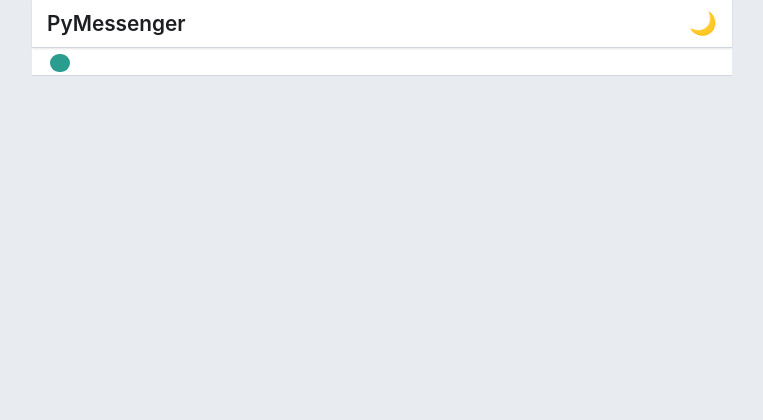
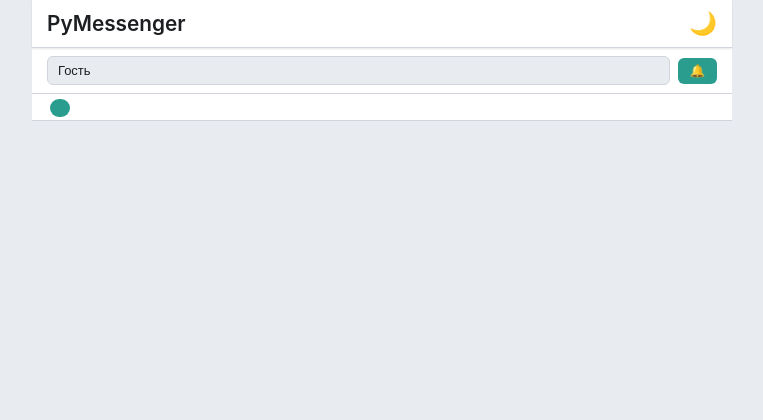
Before and after one commit to magapochta12-star/server, a Flask app: page / in a window 1280 px wide. Shown: the top 420 px of the page, without its empty margins (258-1021 px from the left). Run offline with Flask 3, Linux system fonts and the light colour scheme; some libraries are stand-ins or nearby versions.

Commit message:
Update index.html
исправил недочеты в интерфейсе

```diff
--- a/templates/index.html
+++ b/templates/index.html
@@ -19,17 +19,18 @@
             --radius: 12px;
             --transition: 0.2s ease;
         }
+        /* Настоящая тёмная тема (тёмно-серая, не синяя) */
         .dark-theme {
-            --bg: #1a1a2e;
-            --surface: #16213e;
-            --primary: #0f3460;
-            --primary-text: #e0e0e0;
+            --bg: #1f1f1f;
+            --surface: #2c2c2c;
+            --primary: #4a9e8f;
+            --primary-text: #ffffff;
             --text: #e0e0e0;
             --secondary-text: #a0a0a0;
-            --border: #2a2a4a;
+            --border: #3a3a3a;
             --my-msg: #2a5a4a;
-            --other-msg: #1e2a3a;
-            --shadow: 0 1px 4px rgba(0,0,0,0.4);
+            --other-msg: #2c2c2c;
+            --shadow: 0 1px 4px rgba(0,0,0,0.5);
         }
         * { box-sizing: border-box; margin: 0; padding: 0; }
         body {
@@ -66,7 +67,54 @@
             cursor: pointer;
             color: var(--text);
         }
-        /* Основная область чата */
+        /* Строка с именем и кнопкой уведомлений */
+        .user-settings {
+            display: flex;
+            align-items: center;
+            gap: 8px;
+            padding: 8px 15px;
+            background: var(--surface);
+            border-bottom: 1px solid var(--border);
+            font-size: 0.9em;
+        }
+        .user-settings input {
+            flex: 1;
+            padding: 6px 10px;
+            border: 1px solid var(--border);
+            border-radius: 6px;
+            background: var(--bg);
+            color: var(--text);
+            font-size: 0.9em;
+            outline: none;
+        }
+        .user-settings button {
+            background: var(--primary);
+            color: var(--primary-text);
+            border: none;
+            border-radius: 6px;
+            padding: 6px 12px;
+            cursor: pointer;
+            font-size: 0.85em;
+            white-space: nowrap;
+        }
+        /* Онлайн */
+        #user-list {
+            font-size: 0.85em;
+            padding: 5px 15px;
+            background: var(--surface);
+            border-bottom: 1px solid var(--border);
+            white-space: nowrap;
+            overflow-x: auto;
+        }
+        #user-list span {
+            background: var(--primary);
+            color: var(--primary-text);
+            padding: 2px 10px;
+            border-radius: 15px;
+            margin: 0 3px;
+            font-size: 0.8em;
+        }
+        /* Чат */
         .chat-container {
             flex: 1;
             overflow-y: auto;
@@ -77,7 +125,6 @@
             background: var(--bg);
             scroll-behavior: smooth;
         }
-        /* Сообщения */
         .message {
             display: flex;
             flex-direction: column;
@@ -127,7 +174,6 @@
             from { opacity: 0; transform: translateY(10px); }
             to { opacity: 1; transform: translateY(0); }
         }
-        /* Вложения */
         .message img, .message audio {
             max-width: 100%;
             border-radius: 8px;
@@ -204,24 +250,6 @@
             padding-left: 15px;
             margin-bottom: 5px;
         }
-        /* Пользователи онлайн */
-        #user-list {
-            font-size: 0.9em;
-            padding: 5px 15px;
-            background: var(--surface);
-            border-bottom: 1px solid var(--border);
-            white-space: nowrap;
-            overflow-x: auto;
-        }
-        #user-list span {
-            background: var(--primary);
-            color: var(--primary-text);
-            padding: 2px 10px;
-            border-radius: 15px;
-            margin: 0 3px;
-            font-size: 0.8em;
-        }
-        /* Адаптация для мобильных */
         @media (max-width: 500px) {
             .message { max-width: 90%; }
             .input-panel button { width: 36px; height: 36px; font-size: 1em; }
@@ -233,12 +261,21 @@
         <h2>PyMessenger</h2>
         <button class="theme-toggle" id="theme-toggle">🌙</button>
     </div>
+
+    <!-- Строка с ником и кнопкой уведомлений (возвращена) -->
+    <div class="user-settings">
+        <input type="text" id="username" placeholder="Ваше имя" value="Гость">
+        <button onclick="requestNotificationPermission()">🔔</button>
+    </div>
+
     <div id="user-list"><span id="online-users"></span></div>
+
     <div class="chat-container" id="chat-container">
         <div id="typing-indicator"></div>
         <div id="action-status" class="action-status"></div>
         <div id="messages"></div>
     </div>
+
     <div class="input-panel">
         <input type="text" id="text-input" placeholder="Сообщение...">
         <button onclick="sendText()" title="Отправить">➤</button>
@@ -263,7 +300,7 @@
         const themeToggle = document.getElementById('theme-toggle');
 
         let mediaRecorder, audioChunks = [], isRecording = false, notificationsEnabled = false;
-        let localUsername = 'Гость';
+        let localUsername = usernameInput.value.trim() || 'Гость';
         let typingTimer;
 
         // ---------- Тема ----------
@@ -363,7 +400,7 @@
             chatContainer.scrollTop = chatContainer.scrollHeight;
         }
 
-        // ---------- Отправка сообщений ----------
+        // ---------- Отправка текста и индикатор печати ----------
         function sendText() {
             const text = textInput.value.trim();
             if (!text) return;
@@ -396,7 +433,6 @@
                         reader.onloadend = () => {
                             const base64 = reader.result.split(',')[1];
                             socket.emit('voice_message', { username: localUsername, audio: base64 });
-                            // Окончание записи – убираем статус
                             socket.emit('action_status', { username: localUsername, action: '' });
                         };
                         reader.readAsDataURL(blob);
@@ -406,7 +442,6 @@
                     isRecording = true;
                     recordBtn.textContent = '⏹';
                     recordBtn.classList.add('recording');
-                    // Отправляем статус начала записи
                     socket.emit('action_status', { username: localUsername, action: 'recording' });
                 } catch (err) {
                     alert('Нет доступа к микрофону: ' + err.message);
@@ -432,7 +467,6 @@
                 input.value = '';
                 return;
             }
-            // Статус: отправка фото
             socket.emit('action_status', { username: localUsername, action: 'sending_photo' });
             if (file.size <= MAX_FINAL_BASE64_MB * 1024 * 1024) {
                 readAndSendImage(file);
@@ -446,7 +480,6 @@
                 const base64 = reader.result.split(',')[1];
                 const mime = file.type || 'image/jpeg';
                 socket.emit('image_message', { username: localUsername, image: base64, mime });
-                // Убираем статус после отправки
                 socket.emit('action_status', { username: localUsername, action: '' });
             };
             reader.readAsDataURL(file);
@@ -504,7 +537,6 @@
         }
 
         // ---------- Регистрация и онлайн ----------
-        usernameInput = document.getElementById('username');
         usernameInput.addEventListener('change', () => {
             localUsername = usernameInput.value.trim() || 'Гость';
             socket.emit('register', { username: localUsername });
```
